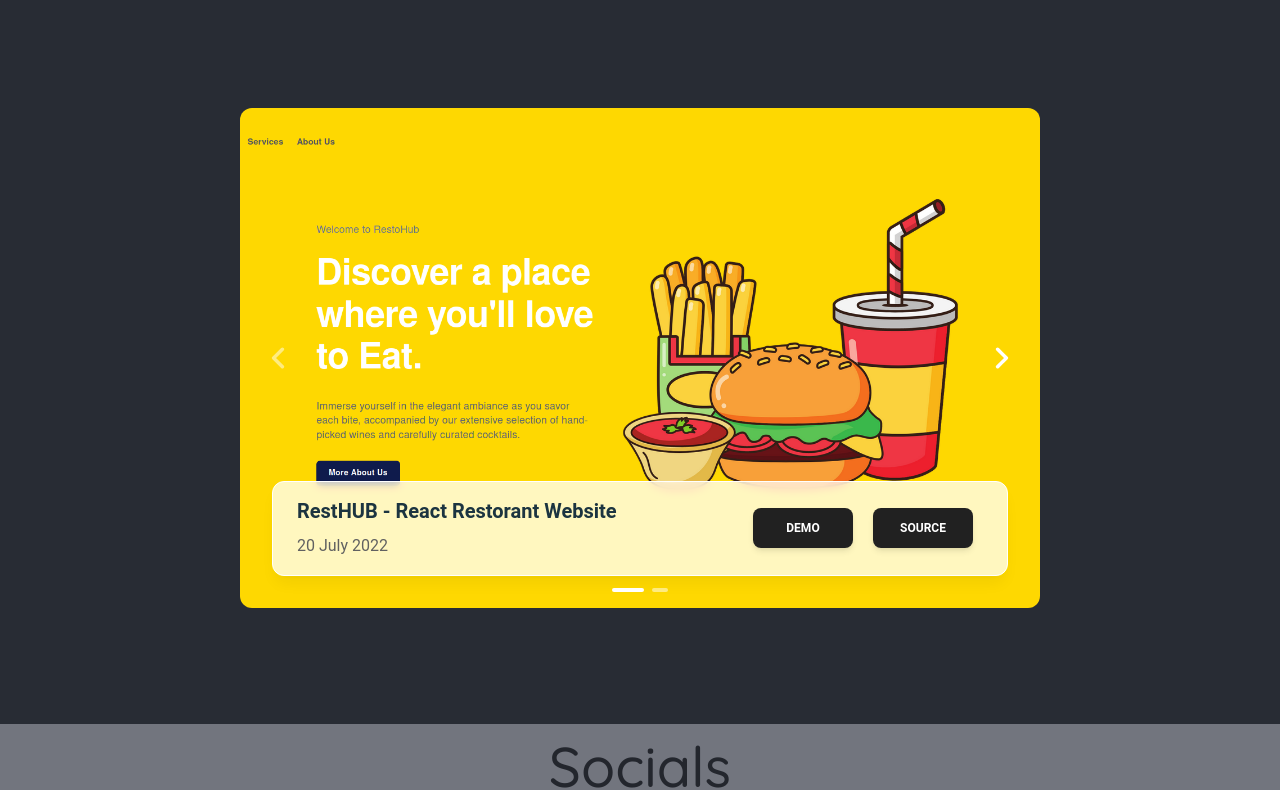
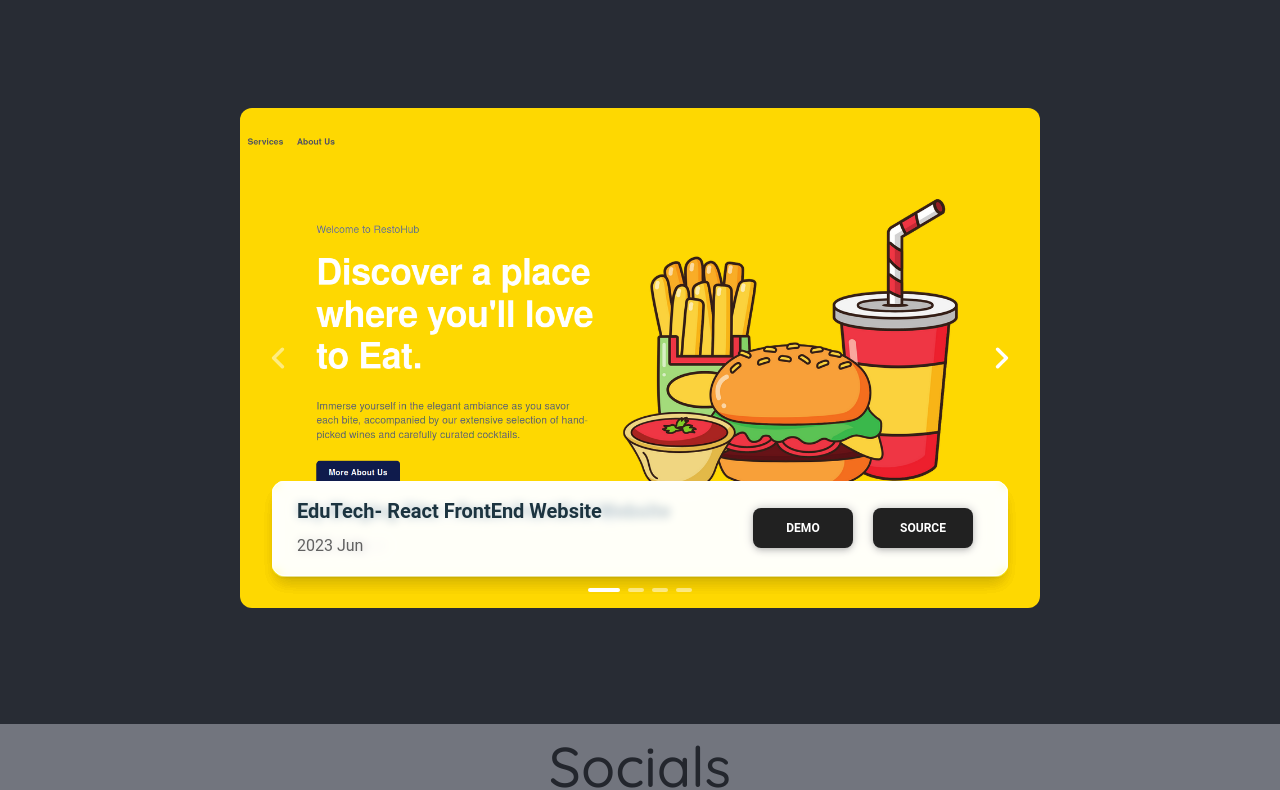
Before and after one commit to kevin-roan/kevinroan, a React (Create React App) app: page / in a window 1280 px wide. Shown: the part 2476-3266 px from the top of the page. Built offline with nearby package versions, Linux system fonts and the light colour scheme.

Commit message:
pre carousal fix

```diff
--- a/src/components/Carousel.jsx
+++ b/src/components/Carousel.jsx
@@ -1,8 +1,39 @@
 import { Button, Carousel, Typography } from "@material-tailwind/react";
 import kevinRoan from "../assets/images/projects/kevinroan.png";
-// import blogSite from "../assets/images/projects/blog-site.png";
+import blogSite from "../assets/images/projects/blog-site.png";
 import restoHub from "../assets/images/projects/restohub.png";
-// import educationSite from "../assets/images/projects/education-site.png";
+import educationSite from "../assets/images/projects/education-site.png";
+
+const projects = [
+  {
+    src: restoHub,
+    name: "RestoHub - React FrontEnd Website",
+    date: "2023 August",
+    demo: "https://kevinroan.github.io/restohub",
+    source: "https://github.com/kevin-roan/restohub",
+  },
+  {
+    src: kevinRoan,
+    name: "PortFolio- You are currently looking at it.",
+    date: "2023 August",
+    demo: "https://kevinroan.vercel.app",
+    source: "https://github.com/kevin-roan/kevinroan",
+  },
+  {
+    src: blogSite,
+    name: "My Bloging Site - React FrontEnd Website",
+    date: "2023 July",
+    demo: "https://kevinroan.github.io/blog-site",
+    source: "https://github.com/kevin-roan/blog-site",
+  },
+  {
+    src: educationSite,
+    name: "EduTech- React FrontEnd Website",
+    date: "2023 Jun",
+    demo: "https://kevinroan.github.io/education-site",
+    source: "https://github.com/kevin-roan/education-site",
+  },
+];
 
 export function CarouselCustomNavigation() {
   return (
@@ -22,48 +53,44 @@ export function CarouselCustomNavigation() {
         </div>
       )}
     >
+      {projects.map((project, index) => (
+        <>
           <img
-        src={restoHub}
-        alt="image 1"
+            src={project.src}
+            alt={project.name}
             className="h-full w-full object-cover"
           />
-      {/*
-      <img
-        src={blogSite}
-        alt="image 2"
-        className="h-full w-full object-cover"
+          <Figure
+            projectname={project.name}
+            date={project.date}
+            demo={project.demo}
+            source={project.source}
           />
-      <img
-        src={educationSite}
-        alt="image 3"
-        className="h-full w-full object-cover"
-      />
-      <img
-        src={kevinRoan}
-        alt="image 4"
-        className="4-full w-full object-cover"
-      />
-     */}
-      <Figure />
+        </>
+      ))}
     </Carousel>
   );
 }
 
-export const Figure = () => {
+export const Figure = ({ projectname, date, demo, source }) => {
   return (
     <div>
       <figcaption className="absolute bottom-8 left-2/4 flex w-[calc(100%-4rem)] -translate-x-2/4 justify-between rounded-xl border border-white bg-white/75 py-4 px-6 shadow-lg shadow-black/5 saturate-200 backdrop-blur-sm">
         <div>
           <Typography variant="h5" color="blue-gray">
-            RestHUB - React Restorant Website
+            {projectname}
           </Typography>
           <Typography color="gray" className="mt-2 font-normal">
-            20 July 2022
+            {date}
           </Typography>
         </div>
         <Typography variant="h5" color="blue-gray">
+          <a href={demo}>
             <Button style={{ margin: "10px", width: "100px" }}>Demo</Button>
+          </a>
+          <a href={source}>
             <Button style={{ margin: "10px", width: "100px" }}>Source</Button>
+          </a>
         </Typography>
       </figcaption>
     </div>
```
Lines whose indentation alone changed are shown as unchanged.
